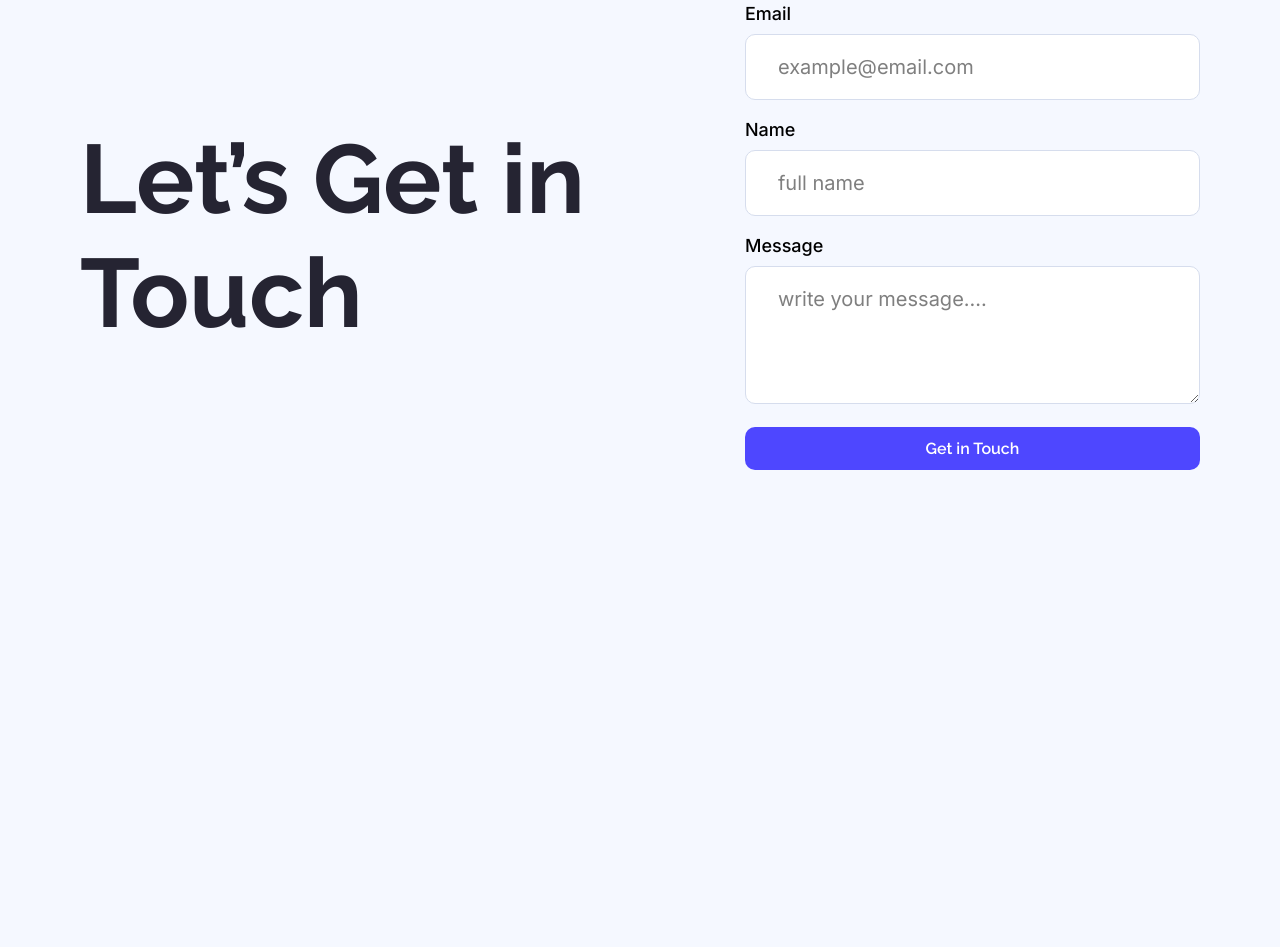
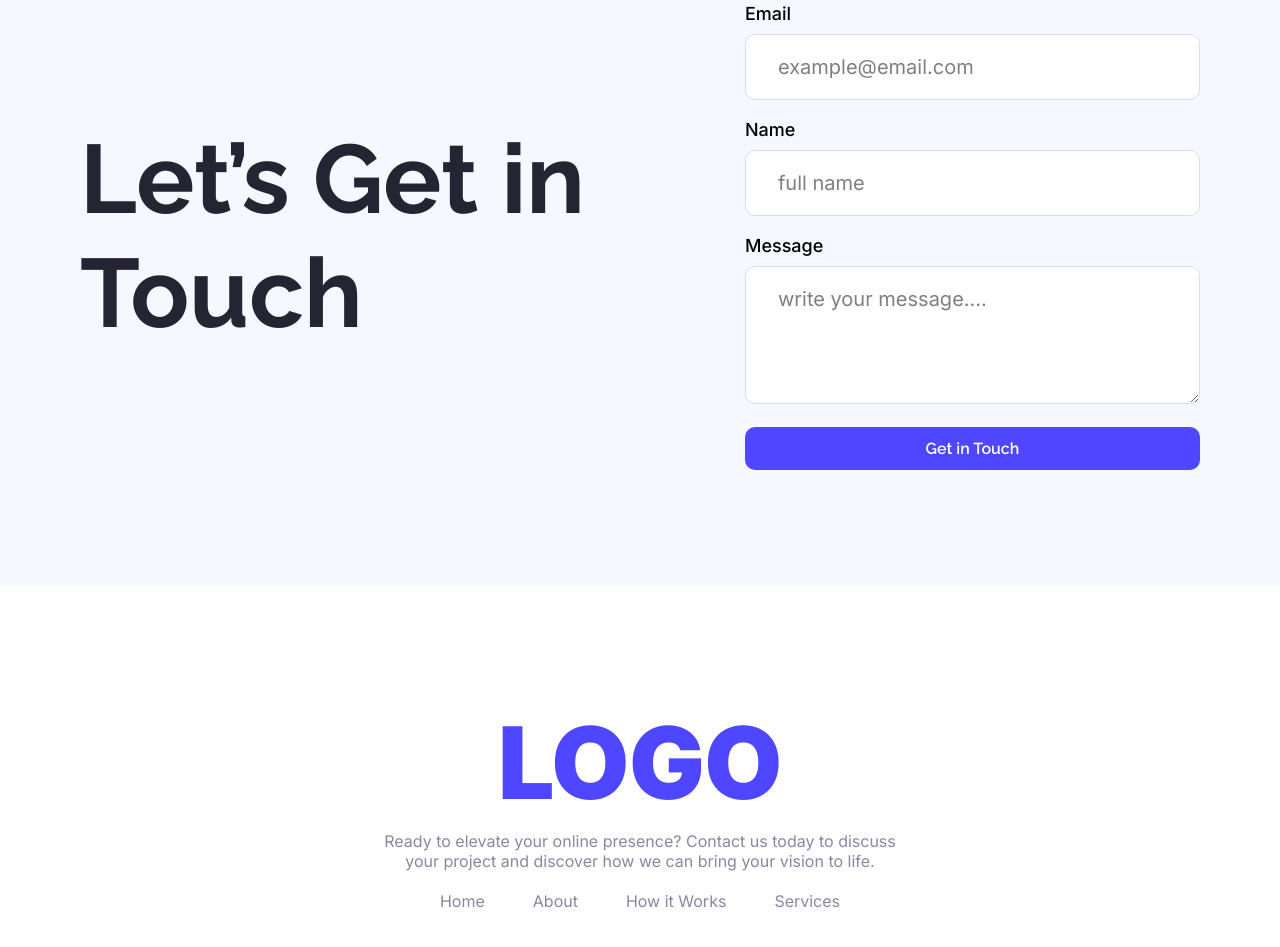
Before and after one commit to AbrarulRhythm/assignment-01, a plain HTML site: page index.html in a window 1280 px wide. Shown: the part 2919-3866 px from the top of the page. Before the commit the page ends 3505 px from the top, so only its background shows below. Drawn offline with Linux system fonts and the light colour scheme.

Commit message:
added a footer section

```diff
--- a/assets/css/responsive.css
+++ b/assets/css/responsive.css
@@ -385,4 +385,20 @@
     .contact-head {
         font-size: 2.875rem;
     }
+
+    /* [ Footer Style ] */
+    /*================================================== */
+    .footer.section-ptb {
+        padding-top: 3.75rem;
+        padding-bottom: 3.75rem;
+    }
+
+    .footer-nav ul {
+        flex-direction: column;
+    }
+
+    .footer-nav ul li:not(:last-child) {
+        margin-right: unset;
+        margin-bottom: 0.750rem;
+    }
 }
--- a/assets/css/style.css
+++ b/assets/css/style.css
@@ -23,6 +23,7 @@ Version: 1.0.0
     + Users Feedback Section
     + Ready to focus better
     + Contact Section
+    + Footer Style
 ------------------------------------------------------------------*/
 
 /* [ General ] */
@@ -466,3 +467,48 @@ img {
 .contact-form form button {
     width: 100%;
 }
+
+/* [ Footer Style ] */
+/*================================================== */
+.footer {
+    text-align: center;
+    background-color: #FFF;
+}
+
+.footer-logo {
+    font-family: var(--font-Inter);
+    font-size: 6.25rem;
+    font-weight: 900;
+    text-transform: uppercase;
+    margin-bottom: 0.5rem;
+}
+
+.footer-logo a {
+    color: var(--primary-color);
+}
+
+.footer p {
+    max-width: 33.188rem;
+    margin: auto;
+}
+
+.footer .footer-nav {
+    margin-top: 1.25rem;
+}
+
+.footer-nav ul {
+    display: flex;
+    justify-content: center;
+}
+
+.footer-nav ul li:not(:last-child) {
+    margin-right: 3rem;
+}
+
+.footer-nav ul a {
+    color: #8987A1;
+}
+
+.footer-nav ul a:hover {
+    color: var(--primary-color);
+}
--- a/index.html
+++ b/index.html
@@ -232,8 +232,26 @@
         <!-- ===== Main End ===== -->
 
         <!-- Footer -->
-        <footer id="footer" class="footer">
+        <footer id="footer" class="footer section-ptb">
+            <div class="container">
+                <!-- Footer Logo -->
+                <h3 class="footer-logo">
+                    <a href="#" title="Logo">Logo</a>
+                </h3>
+                <!-- Footer Logo End -->
 
+                <p>Ready to elevate your online presence? Contact us today to discuss your project and discover how we
+                    can bring your vision to life.</p>
+
+                <nav class="footer-nav">
+                    <ul>
+                        <li><a href="#">Home</a></li>
+                        <li><a href="#">About</a></li>
+                        <li><a href="#">How it Works</a></li>
+                        <li><a href="#">Services</a></li>
+                    </ul>
+                </nav>
+            </div>
         </footer>
         <!-- Footer End -->
 
```
